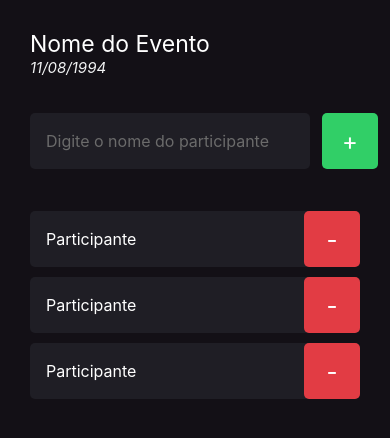
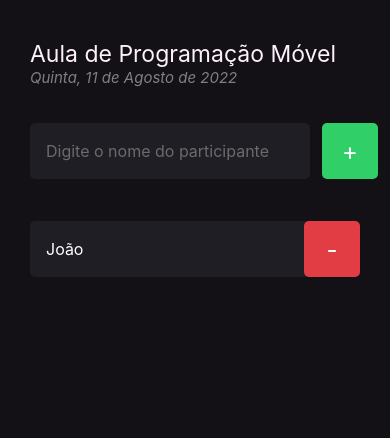
Before and after one commit to edinelsonjr32/imhere, a React Native app: screen / in a window 390 px wide. Shown: the top 438 px of the page. Built offline with nearby package versions, Linux system fonts and the light colour scheme.

Commit message:
Função remover

```diff
--- a/src/components/Participant/index.tsx
+++ b/src/components/Participant/index.tsx
@@ -1,11 +1,18 @@
 import { Text, View , TouchableOpacity} from "react-native";
 
 import { styles } from "./styles";
-export default function Participant() {
+
+type Props = {
+  nome: string;
+  onRemove: () => void;
+}
+export default function Participant({nome, onRemove} :  Props) {
   return (
     <View style={styles.container}>
-      <Text style={styles.name}>Participante</Text>
-      <TouchableOpacity style={styles.button}>
+      <Text style={styles.name}>
+        {nome}
+      </Text>
+      <TouchableOpacity style={styles.button} onPress={onRemove}>
         <Text style={styles.buttonText}>-</Text>
       </TouchableOpacity>
     </View>
--- a/src/screens/Home/index.tsx
+++ b/src/screens/Home/index.tsx
@@ -14,10 +14,13 @@ export function Home() {
   function handleParticipantAdd() {
     console.log("Você clicou no botão de adicionar");
   }
+  function handleParticipantRemove(name: string){
+    console.log(`Você clicou para remover o participante ${name}`);
+  }
   return (
     <View style={styles.container}>
-      <Text style={styles.titulo}>Nome do Evento</Text>
-      <Text style={styles.eventDate}>11/08/1994</Text>
+      <Text style={styles.titulo}>Aula de Programação Móvel</Text>
+      <Text style={styles.eventDate}>Quinta, 11 de Agosto de 2022</Text>
 
       <View style={styles.formulario}>
         <TextInput
@@ -25,16 +28,12 @@ export function Home() {
           placeholder="Digite o nome do participante"
           placeholderTextColor="#6b6b6b"
         />
-
         <TouchableOpacity style={styles.button} onPress={handleParticipantAdd}>
           <Text style={styles.buttonText}>+</Text>
         </TouchableOpacity>
       </View>
-      <Participant/>
+      <Participant nome="João" onRemove={()=> handleParticipantRemove("João")}/>
 
-      <Participant/>
-
-      <Participant/>
 
     </View>
   );
--- a/src/screens/Home/styles.ts
+++ b/src/screens/Home/styles.ts
@@ -6,13 +6,14 @@ export const styles = StyleSheet.create({
       padding: 30,
     },
     titulo: {
+      marginTop: 10,
       fontSize: 23,
-      color: "#fff",
+      color: "#fef1fc",
     },
     eventDate: {
       fontStyle: "italic",
       fontSize: 15,
-      color: '#f1f2f3'
+      color: 'gray'
     },
     input:{
         backgroundColor: "#1f1e25",
```
